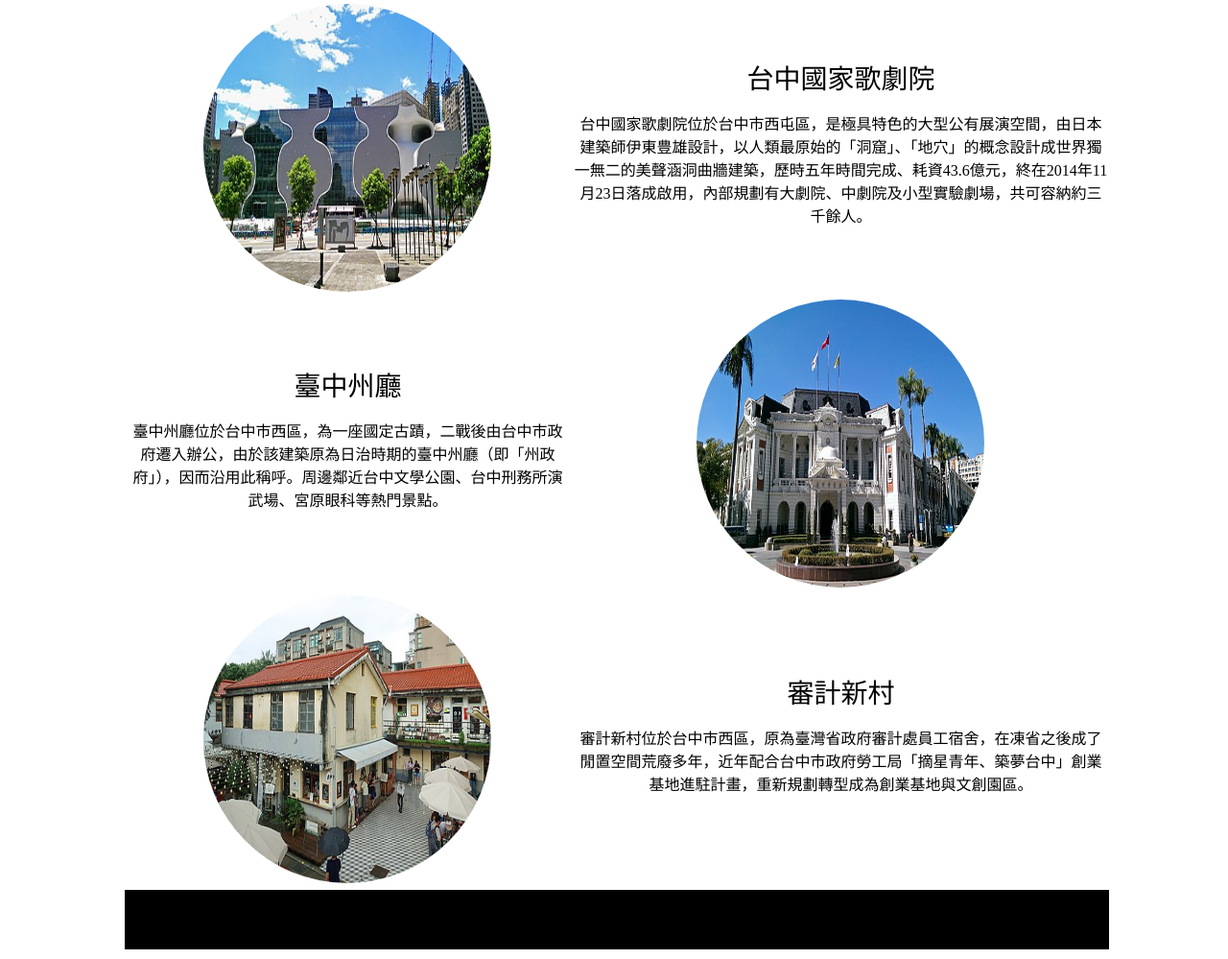
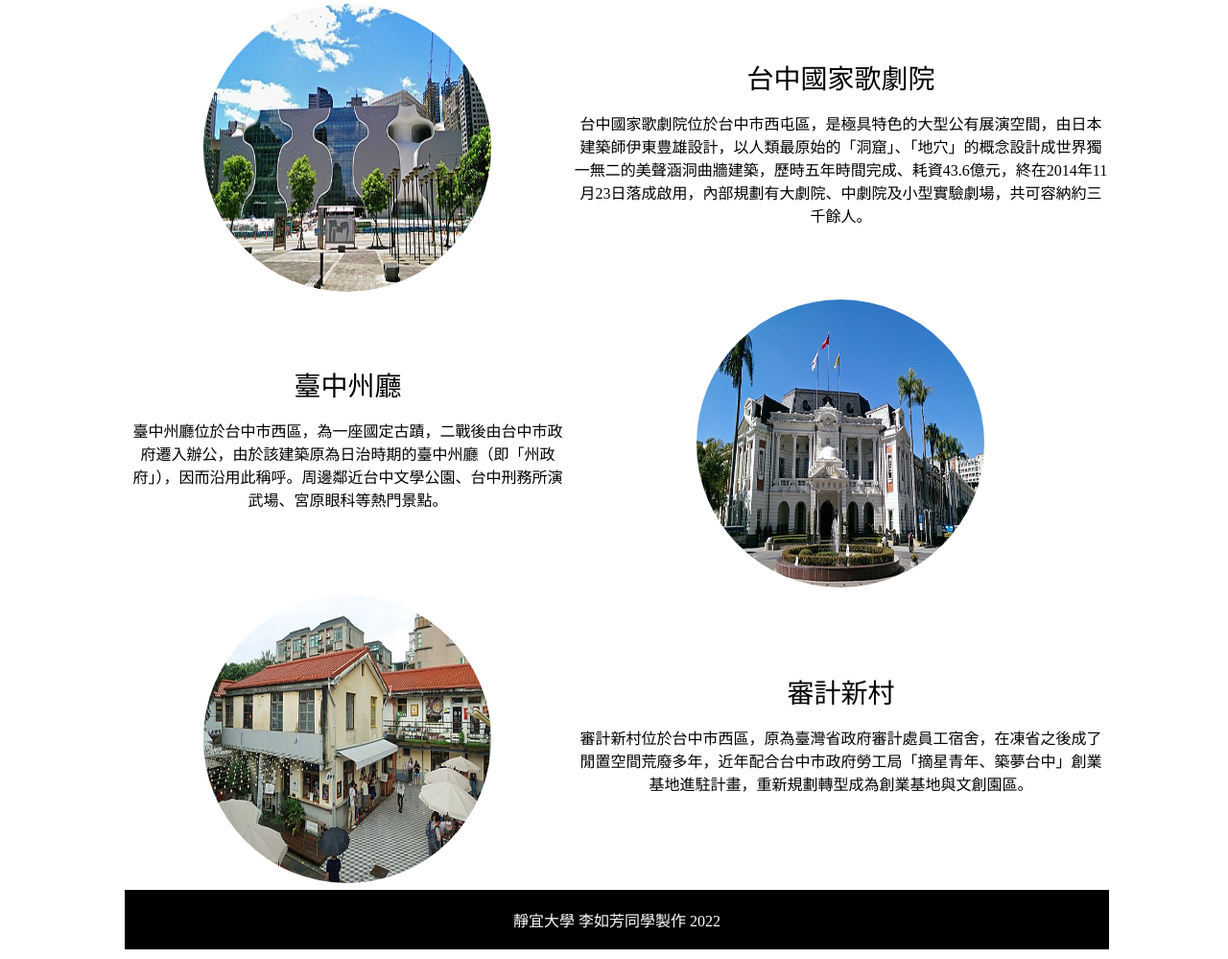
Before and after one commit to 21024625/homework, a plain HTML site: page index.html in a window 1280 px wide. Shown: the part 623-1622 px from the top of the page at 96% size. Drawn offline with Linux system fonts and the light colour scheme.

Commit message:
Add files via upload

```diff
--- a/index.html
+++ b/index.html
@@ -3,7 +3,7 @@
 <head>
 	<meta charset="UTF-8">
 	<meta name="viewport" content="width=device-width, initial-scale=1.0">
-	<title>Document</title>
+	<title>台中市景點推薦</title>
 
     <style>
         div { width: 1024px; margin: auto; }
@@ -120,7 +120,7 @@
             </td>
         </tr>
         <tr>
-        	<td style="background: black; coolor:white;"colspan="2">
+        	<td style="background: black; color:white;" colspan="2">
                <br>
                 靜宜大學 李如芳同學製作  2022
                <br>
```
